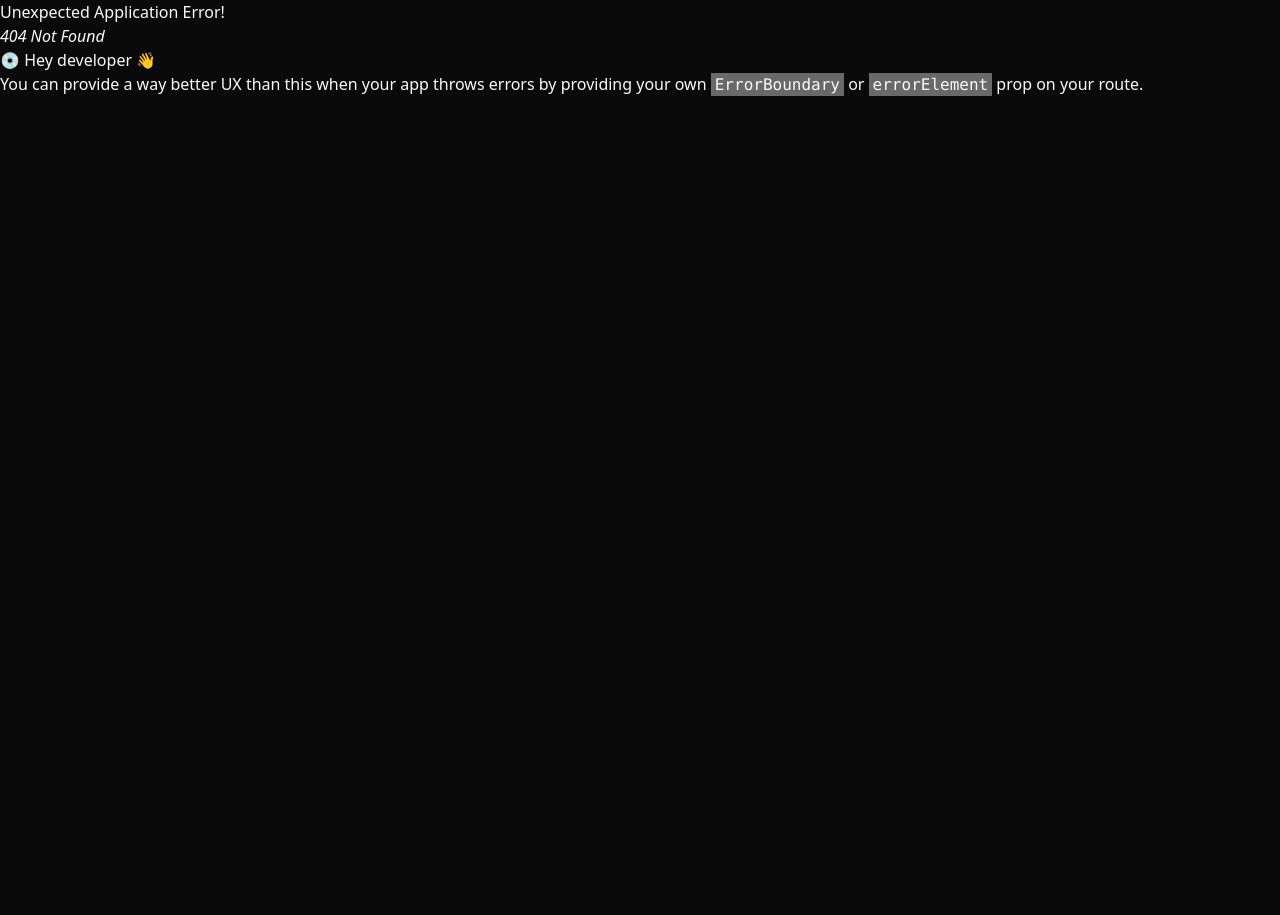
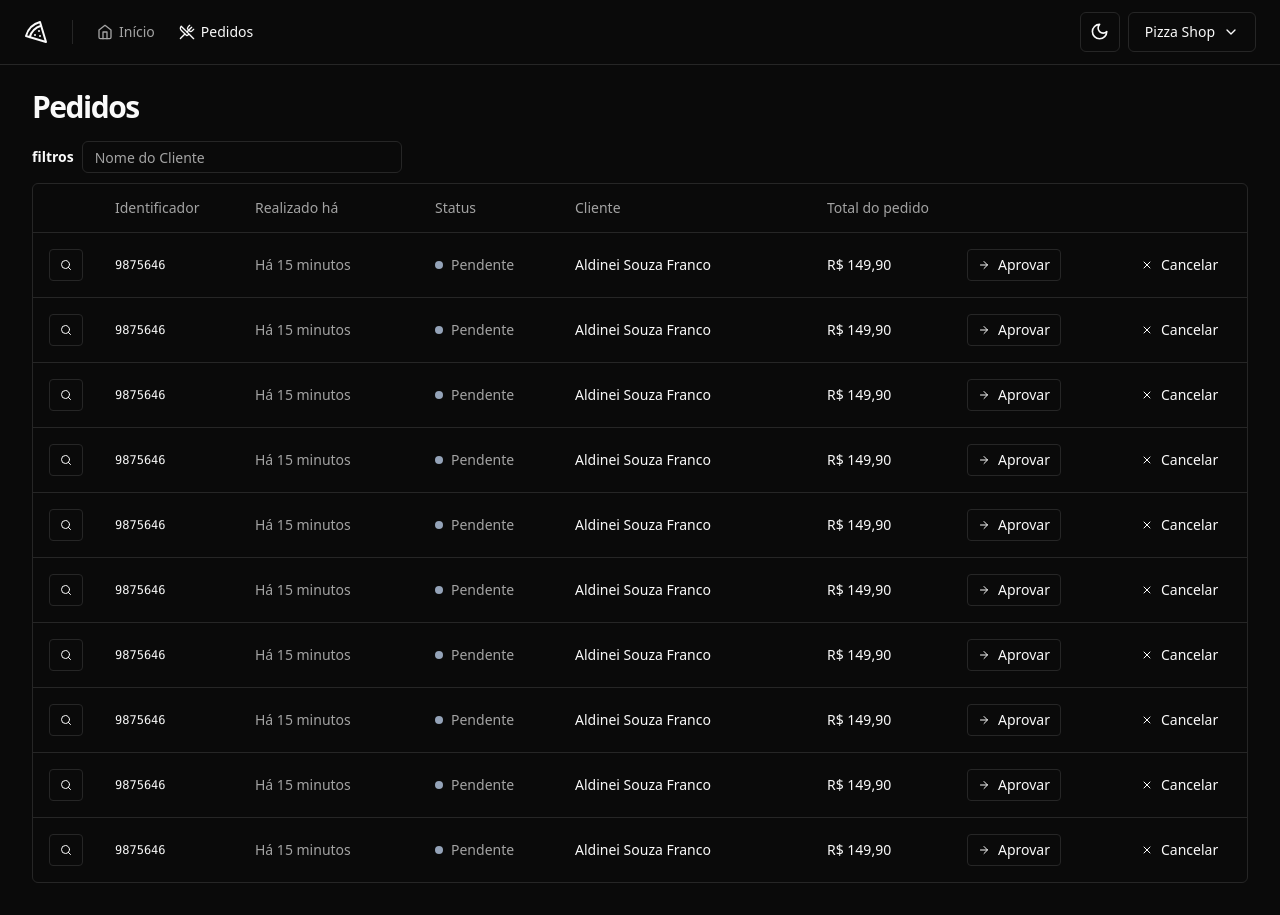
Before and after one commit to aldineifranco/pizzashop-web, a React (Vite) app: page /orders in a window 1280 px wide. Before the commit this address had no page. Before the commit the page ends 800 px from the top, so only its background shows below. Built offline with nearby package versions, Linux system fonts and the light colour scheme.

Commit message:
tabela listagem de pedidos

```diff
--- a/src/components/ui/button.tsx
+++ b/src/components/ui/button.tsx
@@ -22,6 +22,7 @@
       size: {
         default: "h-10 px-4 py-2",
         sm: "h-9 rounded-md px-3",
+        xs: "h-8 rounded-sm px-2.5",
         lg: "h-11 rounded-md px-8",
         icon: "h-10 w-10",
       },
--- /dev/null
+++ b/src/components/ui/table.tsx
@@ -0,0 +1,117 @@
+import * as React from "react"
+
+import { cn } from "@/lib/utils"
+
+const Table = React.forwardRef<
+  HTMLTableElement,
+  React.HTMLAttributes<HTMLTableElement>
+>(({ className, ...props }, ref) => (
+  <div className="relative w-full overflow-auto">
+    <table
+      ref={ref}
+      className={cn("w-full caption-bottom text-sm", className)}
+      {...props}
+    />
+  </div>
+))
+Table.displayName = "Table"
+
+const TableHeader = React.forwardRef<
+  HTMLTableSectionElement,
+  React.HTMLAttributes<HTMLTableSectionElement>
+>(({ className, ...props }, ref) => (
+  <thead ref={ref} className={cn("[&_tr]:border-b", className)} {...props} />
+))
+TableHeader.displayName = "TableHeader"
+
+const TableBody = React.forwardRef<
+  HTMLTableSectionElement,
+  React.HTMLAttributes<HTMLTableSectionElement>
+>(({ className, ...props }, ref) => (
+  <tbody
+    ref={ref}
+    className={cn("[&_tr:last-child]:border-0", className)}
+    {...props}
+  />
+))
+TableBody.displayName = "TableBody"
+
+const TableFooter = React.forwardRef<
+  HTMLTableSectionElement,
+  React.HTMLAttributes<HTMLTableSectionElement>
+>(({ className, ...props }, ref) => (
+  <tfoot
+    ref={ref}
+    className={cn(
+      "border-t bg-muted/50 font-medium [&>tr]:last:border-b-0",
+      className
+    )}
+    {...props}
+  />
+))
+TableFooter.displayName = "TableFooter"
+
+const TableRow = React.forwardRef<
+  HTMLTableRowElement,
+  React.HTMLAttributes<HTMLTableRowElement>
+>(({ className, ...props }, ref) => (
+  <tr
+    ref={ref}
+    className={cn(
+      "border-b transition-colors hover:bg-muted/50 data-[state=selected]:bg-muted",
+      className
+    )}
+    {...props}
+  />
+))
+TableRow.displayName = "TableRow"
+
+const TableHead = React.forwardRef<
+  HTMLTableCellElement,
+  React.ThHTMLAttributes<HTMLTableCellElement>
+>(({ className, ...props }, ref) => (
+  <th
+    ref={ref}
+    className={cn(
+      "h-12 px-4 text-left align-middle font-medium text-muted-foreground [&:has([role=checkbox])]:pr-0",
+      className
+    )}
+    {...props}
+  />
+))
+TableHead.displayName = "TableHead"
+
+const TableCell = React.forwardRef<
+  HTMLTableCellElement,
+  React.TdHTMLAttributes<HTMLTableCellElement>
+>(({ className, ...props }, ref) => (
+  <td
+    ref={ref}
+    className={cn("p-4 align-middle [&:has([role=checkbox])]:pr-0", className)}
+    {...props}
+  />
+))
+TableCell.displayName = "TableCell"
+
+const TableCaption = React.forwardRef<
+  HTMLTableCaptionElement,
+  React.HTMLAttributes<HTMLTableCaptionElement>
+>(({ className, ...props }, ref) => (
+  <caption
+    ref={ref}
+    className={cn("mt-4 text-sm text-muted-foreground", className)}
+    {...props}
+  />
+))
+TableCaption.displayName = "TableCaption"
+
+export {
+  Table,
+  TableHeader,
+  TableBody,
+  TableFooter,
+  TableHead,
+  TableRow,
+  TableCell,
+  TableCaption,
+}
--- /dev/null
+++ b/src/pages/app/orders/orders.tsx
@@ -0,0 +1,95 @@
+import { Button } from "@/components/ui/button";
+import { Input } from "@/components/ui/input";
+import { Table, TableBody, TableCell, TableHead, TableHeader, TableRow } from "@/components/ui/table";
+import { ArrowRight, Search, X } from "lucide-react";
+import { Helmet } from "react-helmet-async";
+
+export function Orders() {
+  return (
+    <>
+      <Helmet title="Pedidos" />
+      <div className="flex flex-col gap-4">
+        <h1 className="text-3xl font-bold tracking-tighter">Pedidos</h1>
+      </div>
+      <div className="space-y-2.5">
+        <form className="flex items-center gap-2">
+          <span className="text-sm font-semibold">filtros</span>
+          <Input placeholder="Nome do Cliente" className="h-8 w-[320px]"/>
+        </form>
+
+        <div className="border rounded-md">
+          <Table>
+            <TableHeader>
+              <TableRow>
+                <TableHead className="w-[64px]"></TableHead>
+                <TableHead className="w-[140px]">Identificador</TableHead>
+                <TableHead className="w-[180px]">Realizado há</TableHead>
+                <TableHead className="w-[140px]">Status</TableHead>
+                <TableHead>Cliente</TableHead>
+                <TableHead className="w-[140px]">Total do pedido</TableHead>
+                <TableHead className="w-[164px]"></TableHead>
+                <TableHead className="w-[132px]"></TableHead>
+              </TableRow>
+            </TableHeader>
+
+            <TableBody>
+              {Array.from({ length: 10 }).map((_, i) => {
+                return (
+              <TableRow key={i}>
+                <TableCell>
+                  <Button variant='outline' size='xs'>
+                    <Search className="h-3 w-3" />
+                    <span className="sr-only">Detalhes do pedido</span>
+                  </Button>
+                </TableCell>
+
+                <TableCell className="font-mono text-xs font-medium">
+                  9875646
+                </TableCell>
+
+                <TableCell className="text-muted-foreground">
+                  Há 15 minutos
+                </TableCell>
+
+                <TableCell>
+                  <div className="flex items-center gap-2">
+                    <span className="h-2 w-2 rounded-full bg-slate-400">
+
+                    </span>
+                    <span className="font-medium text-muted-foreground">
+                      Pendente
+                    </span>
+                  </div>
+                </TableCell>
+
+                <TableCell className="font-medium">
+                  Aldinei Souza Franco
+                </TableCell>
+
+                <TableCell className="font-medium">
+                  R$ 149,90
+                </TableCell>
+
+                <TableCell>
+                  <Button variant="outline" size="xs">
+                    <ArrowRight className="mr-2 h-3 w-3" />
+                    Aprovar
+                  </Button>
+                </TableCell>
+
+                <TableCell>
+                  <Button variant="ghost" size="xs">
+                    <X className="mr-2 h-3 w-3" />
+                    Cancelar
+                  </Button>
+                </TableCell>
+              </TableRow>
+               )
+             })}
+            </TableBody>
+          </Table>
+        </div>
+      </div>
+    </>
+  )
+}
```
Also changed, not shown: src/routes.tsx (+6 -1 lines).
